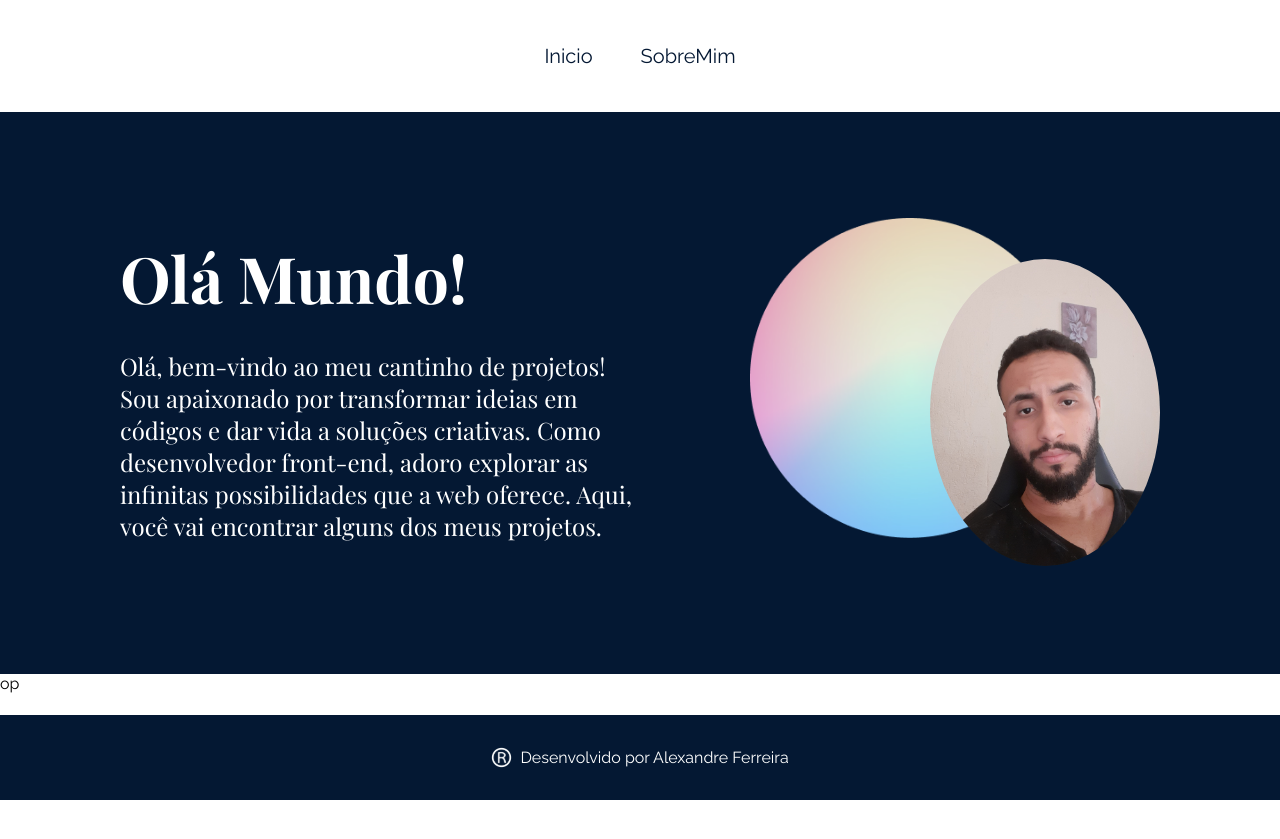
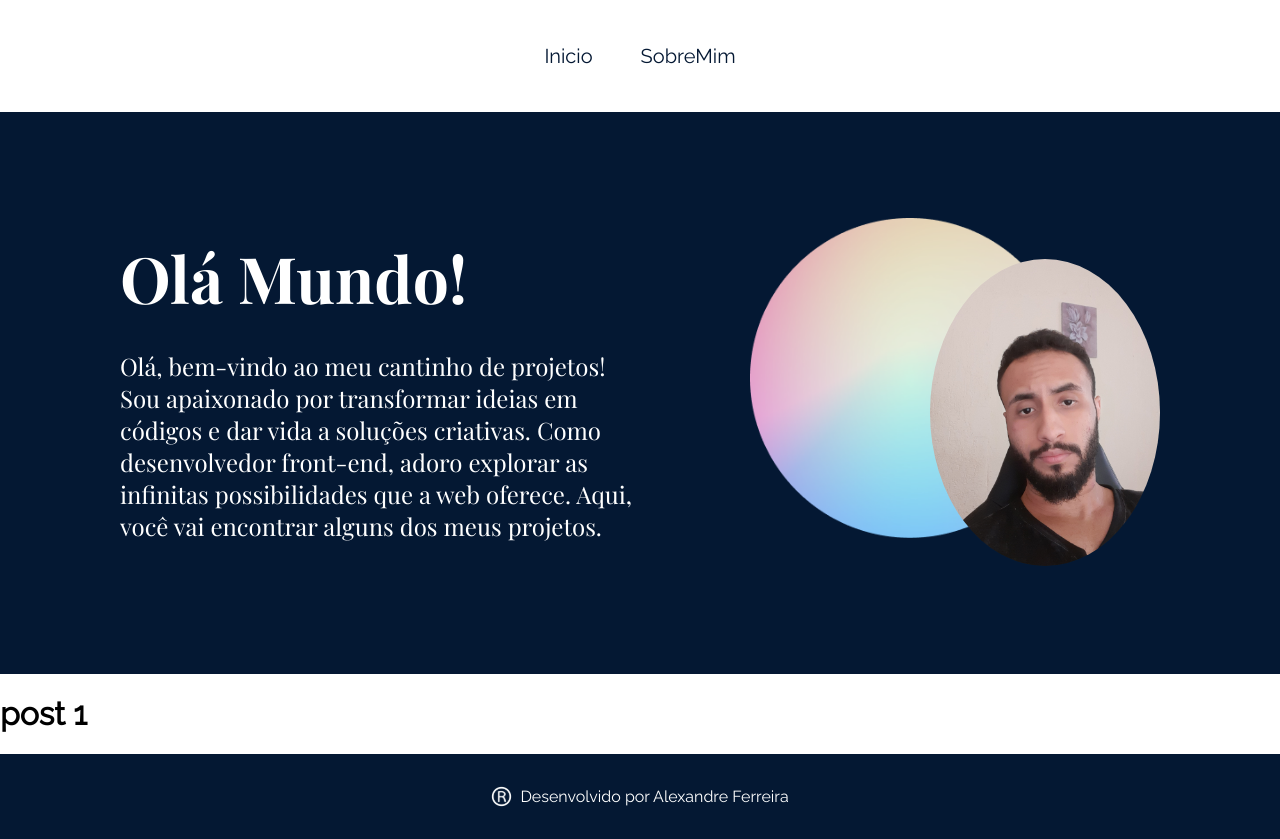
Before and after one commit to AlexandreFerreira97/ola-mundo, a React (Create React App) app: page /posts/1 in a window 1280 px wide. Before the commit the page ends 800 px from the top, so only its background shows below. Built offline with nearby package versions, Linux system fonts and the light colour scheme.

Commit message:
Update index.js

```diff
--- a/src/paginas/Post/index.js
+++ b/src/paginas/Post/index.js
@@ -4,7 +4,11 @@ const Post = () => {
 
     const parametros = useParams()
 
-    return "op"
+    return (
+        <h1>
+            post {parametros.id}
+        </h1>
+    )
 }
 
 export default Post
```
